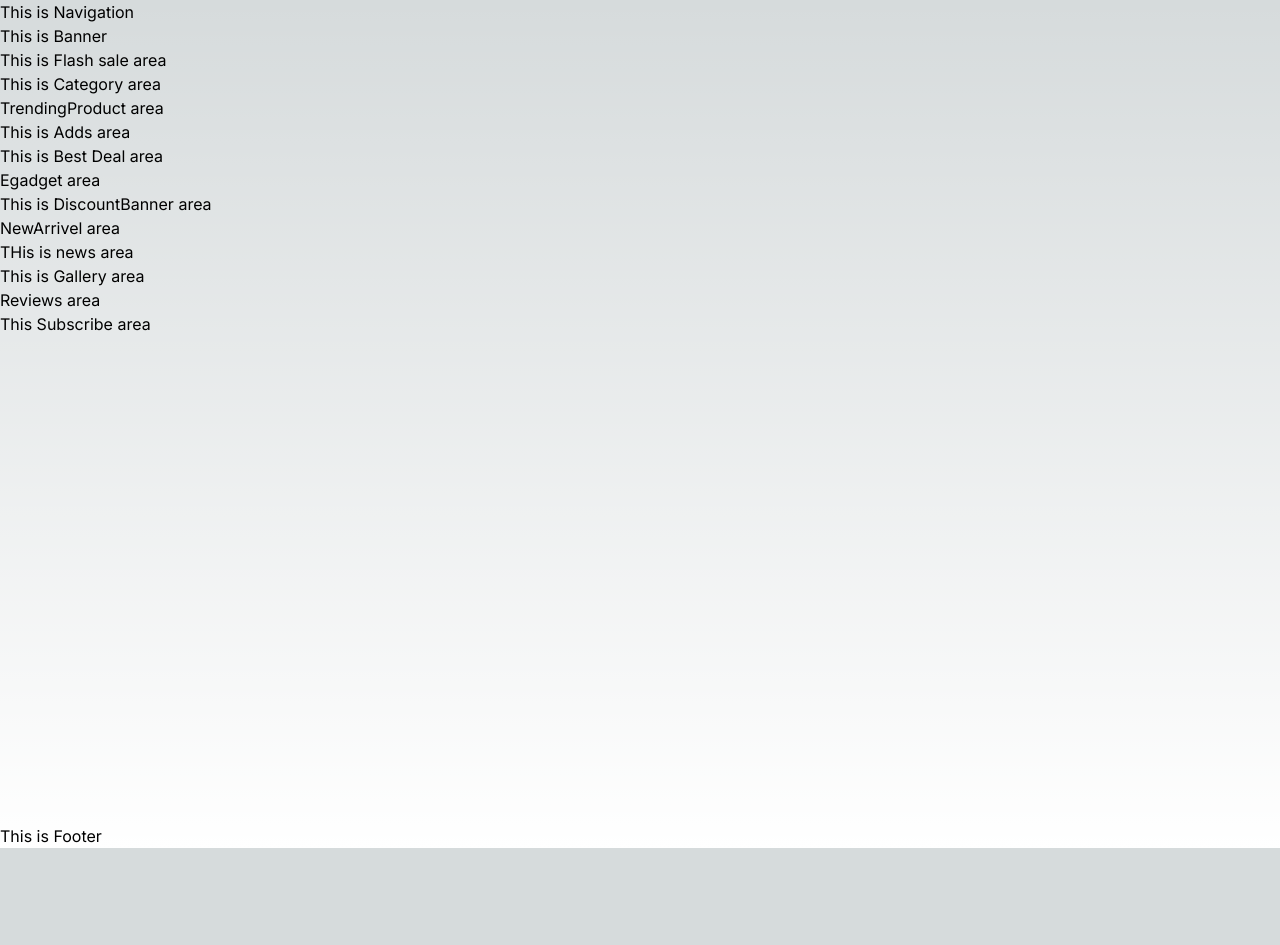
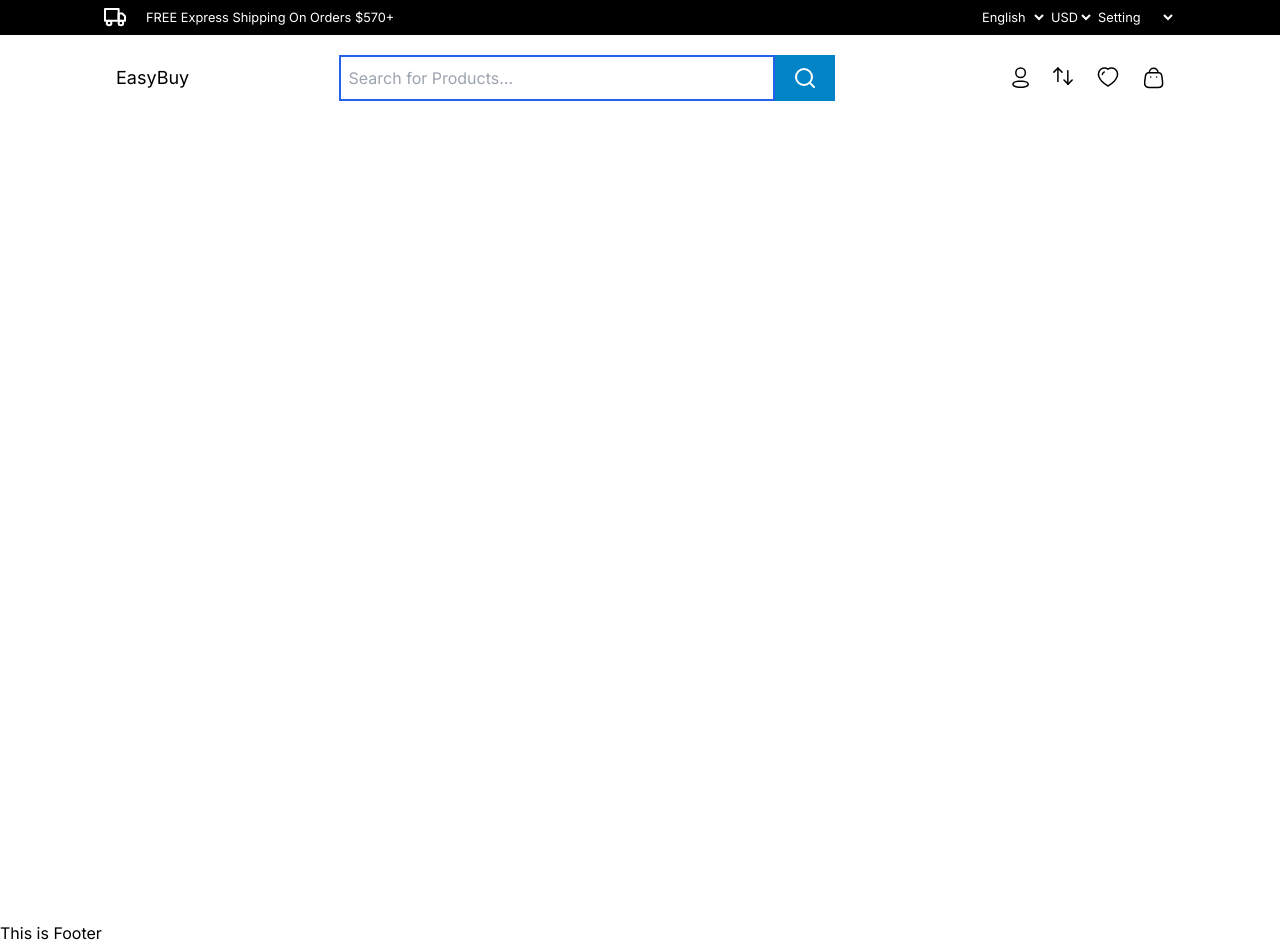
Before and after one commit to asrafulsow/easy-buy-client, a Next.js app: page / in a window 1280 px wide. Before the commit the page ends 848 px from the top, so only its background shows below. Built offline with nearby package versions, Linux system fonts and the light colour scheme.

Commit message:
top-navbar

```diff
--- a/src/app/globals.css
+++ b/src/app/globals.css
@@ -15,13 +15,3 @@
     --background-end-rgb: 0, 0, 0;
   }
 }
-
-body {
-  color: rgb(var(--foreground-rgb));
-  background: linear-gradient(
-      to bottom,
-      transparent,
-      rgb(var(--background-end-rgb))
-    )
-    rgb(var(--background-start-rgb));
-}
--- a/src/app/page.js
+++ b/src/app/page.js
@@ -15,7 +15,7 @@ import TrendingProduct from "@/components/Home/TrendingProduct/TrendingProduct";
 export default function Home() {
   return (
     <main className="min-h-screen">
-      <Banner />
+      {/* <Banner />
       <FlashSell />
       <Category />
       <TrendingProduct />
@@ -27,7 +27,7 @@ export default function Home() {
       <News />
       <Gallery />
       <Reviews />
-      <Subscribe />
+      <Subscribe /> */}
     </main>
   )
 }
--- a/src/app/shared/Navigation/Navigation.js
+++ b/src/app/shared/Navigation/Navigation.js
@@ -4,7 +4,63 @@ import React from 'react';
 const Navigation = () => {
     return (
         <div>
-            <h1>This is Navigation</h1>
+            <div className="top-navigation-area bg-black text-white p-2">
+                <div className="container mx-auto px-24">
+                    <div className="top-nev-content flex justify-between">
+                        <div className="shipping flex">
+                            <svg _ngcontent-ng-c3631614527="" width="22" height="19" viewBox="0 0 22 19" fill="none" xmlns="http://www.w3.org/2000/svg"><path _ngcontent-ng-c3631614527="" d="M14.6364 1H1V12.8182H14.6364V1Z" stroke="currentColor" stroke-width="2" stroke-linecap="round" stroke-linejoin="round"></path><path _ngcontent-ng-c3631614527="" d="M14.6364 5.54545H18.2727L21 8.27273V12.8182H14.6364V5.54545Z" stroke="currentColor" stroke-width="2" stroke-linecap="round" stroke-linejoin="round"></path><path _ngcontent-ng-c3631614527="" d="M5.0909 17.3636C6.3461 17.3636 7.36363 16.3461 7.36363 15.0909C7.36363 13.8357 6.3461 12.8182 5.0909 12.8182C3.83571 12.8182 2.81818 13.8357 2.81818 15.0909C2.81818 16.3461 3.83571 17.3636 5.0909 17.3636Z" stroke="currentColor" stroke-width="2" stroke-linecap="round" stroke-linejoin="round"></path><path _ngcontent-ng-c3631614527="" d="M16.9091 17.3636C18.1643 17.3636 19.1818 16.3461 19.1818 15.0909C19.1818 13.8357 18.1643 12.8182 16.9091 12.8182C15.6539 12.8182 14.6364 13.8357 14.6364 15.0909C14.6364 16.3461 15.6539 17.3636 16.9091 17.3636Z" stroke="currentColor" stroke-width="2" stroke-linecap="round" stroke-linejoin="round"></path></svg>
+                            <small className='ml-5'>FREE Express Shipping On Orders $570+</small>
+                        </div>
+                        <small className="setting-nav-area text-white bg-black">
+                            <select id="language" className='bg-black outline-none'>
+                                <option value="english">English</option>
+                                <option value="spanish">Spanish</option>
+                                <option value="russian">Russian</option>
+                            </select>
+                            <select id="currency" className='bg-black outline-none'>
+                                <option value="usd">USD</option>
+                                <option value="eur">EUR</option>
+                                <option value="chf">CHF</option>
+                                <option value="gbp">GBP</option>
+                            </select>
+                            <select id="profile" className='bg-black outline-none'>
+                                <option value="setting">Setting</option>
+                                <option value="myprofile">My Profile</option>
+                                <option value="wishlist">Wishlist</option>
+                                <option value="cart">Cart</option>
+                                <option value="logout">Logout</option>
+                            </select>
+                        </small>
+                    </div>
+                </div>
+            </div>
+            {/* bottom navigation area */}
+            <div className="navigation-serach-area">
+                <div className="container mx-auto px-24">
+                    <div className="navigation-area flex justify-between items-center p-5">
+                        <div className="logo">
+                            <p className="text-bold text-lg">EasyBuy</p>
+                        </div>
+                        <div className="search-area w-2/4 flex">
+                            <input type="text" placeholder='Search for Products...' className='h-[46px] p-2 w-5/6 border-2 outline-none border-blue-600' />
+                            <div className="search-icon bg-sky-600 w-[60px] h-[46px] leading-[46px] flex items-center justify-center cursor-pointer text-white">
+                                <svg _ngcontent-ng-c3631614527="" width="20" height="20" viewBox="0 0 20 20" fill="none" xmlns="http://www.w3.org/2000/svg"><path _ngcontent-ng-c3631614527="" d="M9 17C13.4183 17 17 13.4183 17 9C17 4.58172 13.4183 1 9 1C4.58172 1 1 4.58172 1 9C1 13.4183 4.58172 17 9 17Z" stroke="currentColor" stroke-width="2" stroke-linecap="round" stroke-linejoin="round"></path><path _ngcontent-ng-c3631614527="" d="M19 19L14.65 14.65" stroke="currentColor" stroke-width="2" stroke-linecap="round" stroke-linejoin="round"></path></svg>
+                            </div>
+                        </div>
+                        <div className="tp-header-right-area flex space-x-6">
+                            <span><svg _ngcontent-ng-c3631614527="" width="17" height="21" viewBox="0 0 17 21" fill="none" xmlns="http://www.w3.org/2000/svg"><circle _ngcontent-ng-c3631614527="" cx="8.57894" cy="5.77803" r="4.77803" stroke="currentColor" stroke-width="1.5" stroke-linecap="round" stroke-linejoin="round"></circle><path _ngcontent-ng-c3631614527="" fill-rule="evenodd" clip-rule="evenodd" d="M1.00002 17.2014C0.998732 16.8655 1.07385 16.5337 1.2197 16.2311C1.67736 15.3158 2.96798 14.8307 4.03892 14.611C4.81128 14.4462 5.59431 14.336 6.38217 14.2815C7.84084 14.1533 9.30793 14.1533 10.7666 14.2815C11.5544 14.3367 12.3374 14.4468 13.1099 14.611C14.1808 14.8307 15.4714 15.27 15.9291 16.2311C16.2224 16.8479 16.2224 17.564 15.9291 18.1808C15.4714 19.1419 14.1808 19.5812 13.1099 19.7918C12.3384 19.9634 11.5551 20.0766 10.7666 20.1304C9.57937 20.2311 8.38659 20.2494 7.19681 20.1854C6.92221 20.1854 6.65677 20.1854 6.38217 20.1304C5.59663 20.0773 4.81632 19.9641 4.04807 19.7918C2.96798 19.5812 1.68652 19.1419 1.2197 18.1808C1.0746 17.8747 0.999552 17.5401 1.00002 17.2014Z" stroke="currentColor" stroke-width="1.5" stroke-linecap="round" stroke-linejoin="round"></path></svg></span>
+                            <span><svg _ngcontent-ng-c3631614527="" width="20" height="19" viewBox="0 0 20 19" fill="none" xmlns="http://www.w3.org/2000/svg"><path _ngcontent-ng-c3631614527="" d="M14.8396 17.3319V3.71411" stroke="currentColor" stroke-width="1.5" stroke-linecap="round" stroke-linejoin="round"></path><path _ngcontent-ng-c3631614527="" d="M19.1556 13L15.0778 17.0967L11 13" stroke="currentColor" stroke-width="1.5" stroke-linecap="round" stroke-linejoin="round"></path><path _ngcontent-ng-c3631614527="" d="M4.91115 1.00056V14.6183" stroke="currentColor" stroke-width="1.5" stroke-linecap="round" stroke-linejoin="round"></path><path _ngcontent-ng-c3631614527="" d="M0.833496 5.09667L4.91127 1L8.98905 5.09667" stroke="currentColor" stroke-width="1.5" stroke-linecap="round" stroke-linejoin="round"></path></svg></span>
+                            <span><svg _ngcontent-ng-c3631614527="" width="22" height="20" viewBox="0 0 22 20" fill="none" xmlns="http://www.w3.org/2000/svg"><path _ngcontent-ng-c3631614527="" fill-rule="evenodd" clip-rule="evenodd" d="M11.239 18.8538C13.4096 17.5179 15.4289 15.9456 17.2607 14.1652C18.5486 12.8829 19.529 11.3198 20.1269 9.59539C21.2029 6.25031 19.9461 2.42083 16.4289 1.28752C14.5804 0.692435 12.5616 1.03255 11.0039 2.20148C9.44567 1.03398 7.42754 0.693978 5.57894 1.28752C2.06175 2.42083 0.795919 6.25031 1.87187 9.59539C2.46978 11.3198 3.45021 12.8829 4.73806 14.1652C6.56988 15.9456 8.58917 17.5179 10.7598 18.8538L10.9949 19L11.239 18.8538Z" stroke="currentColor" stroke-width="1.5" stroke-linecap="round" stroke-linejoin="round"></path><path _ngcontent-ng-c3631614527="" d="M7.26062 5.05302C6.19531 5.39332 5.43839 6.34973 5.3438 7.47501" stroke="currentColor" stroke-width="1.5" stroke-linecap="round" stroke-linejoin="round"></path></svg></span>
+                            <span><svg _ngcontent-ng-c3631614527="" width="21" height="22" viewBox="0 0 21 22" fill="none" xmlns="http://www.w3.org/2000/svg"><path _ngcontent-ng-c3631614527="" fill-rule="evenodd" clip-rule="evenodd" d="M6.48626 20.5H14.8341C17.9004 20.5 20.2528 19.3924 19.5847 14.9348L18.8066 8.89359C18.3947 6.66934 16.976 5.81808 15.7311 5.81808H5.55262C4.28946 5.81808 2.95308 6.73341 2.4771 8.89359L1.69907 14.9348C1.13157 18.889 3.4199 20.5 6.48626 20.5Z" stroke="currentColor" stroke-width="1.5" stroke-linecap="round" stroke-linejoin="round"></path><path _ngcontent-ng-c3631614527="" d="M6.34902 5.5984C6.34902 3.21232 8.28331 1.27803 10.6694 1.27803V1.27803C11.8184 1.27316 12.922 1.72619 13.7362 2.53695C14.5504 3.3477 15.0081 4.44939 15.0081 5.5984V5.5984" stroke="currentColor" stroke-width="1.5" stroke-linecap="round" stroke-linejoin="round"></path><path _ngcontent-ng-c3631614527="" d="M7.70365 10.1018H7.74942" stroke="currentColor" stroke-width="1.5" stroke-linecap="round" stroke-linejoin="round"></path><path _ngcontent-ng-c3631614527="" d="M13.5343 10.1018H13.5801" stroke="currentColor" stroke-width="1.5" stroke-linecap="round" stroke-linejoin="round"></path></svg></span>
+                        </div>
+                    </div>
+                </div>
+            </div>
+            <div className="bottom-navbar">
+                <div className="container mx-auto px-24">
+
+                </div>
+            </div>
         </div>
     );
 };
```
